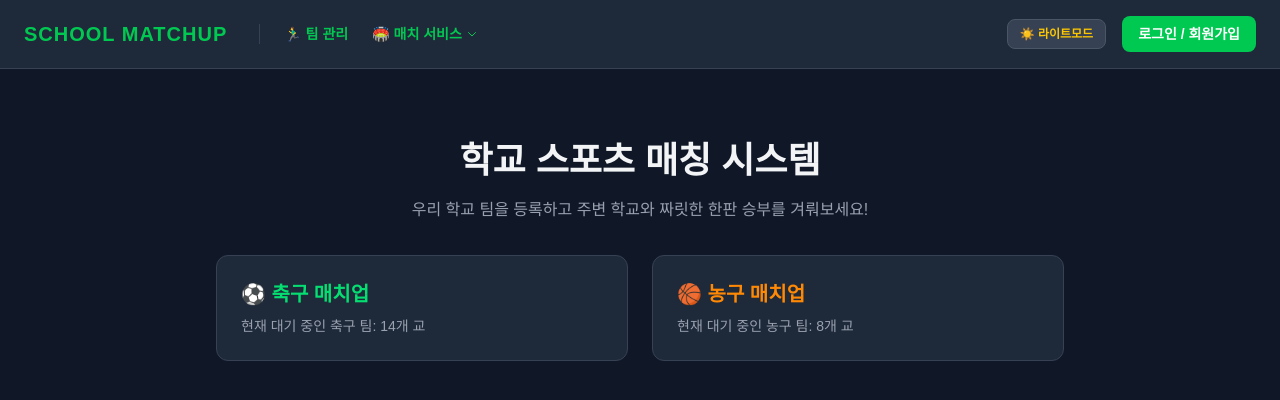
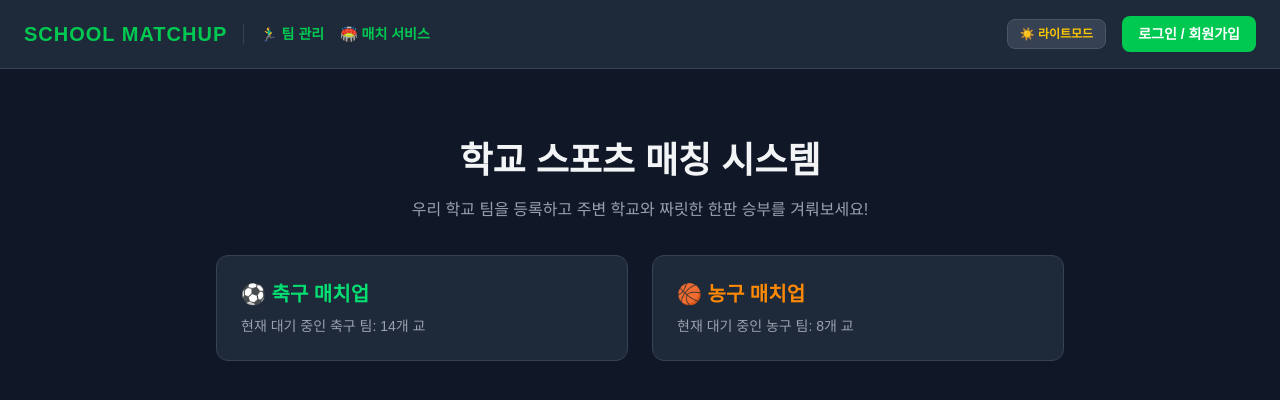
Before and after one commit to ssunvirus/sports-matching-service, a Next.js app in the folder sports-web/: page / in a window 1280 px wide. Shown: the top 400 px of the page. Built offline with nearby package versions, Linux system fonts and the light colour scheme.

Commit message:
변경사항 저장

```diff
--- a/sports-web/src/components/Navbar.tsx
+++ b/sports-web/src/components/Navbar.tsx
@@ -34,11 +34,14 @@ export default function Navbar() {
   return (
     <>
       <nav
-        className={`flex items-center justify-between px-6 py-4 border-b transition-colors duration-300 ${isDarkMode ? "bg-gray-800 border-gray-700 text-gray-100" : "bg-white border-gray-200 text-gray-900 shadow-sm"
-          }`}
+        className={`flex items-center justify-between px-6 py-4 border-b transition-colors duration-300 ${
+          isDarkMode
+            ? "bg-gray-800 border-gray-700 text-gray-100"
+            : "bg-white border-gray-200 text-gray-900 shadow-sm"
+        }`}
       >
         {/* 왼쪽 영역: 서비스 타이틀 및 통합 메뉴바 */}
-        <div className="flex items-center gap-8">
+        <div className="flex items-center gap-4">
           <Link
             href="/"
             className="text-xl font-bold tracking-wider text-green-500 cursor-pointer"
@@ -47,8 +50,7 @@ export default function Navbar() {
           </Link>
 
           {/* 메뉴들을 모아둔 가로 울타리 */}
-          <div className="flex items-center gap-6 border-l border-gray-700 pl-6 h-full">
-
+          <div className="flex items-center gap-4 border-l border-gray-700 pl-4 h-full">
             {/* 🏃‍♂️ 1. 팀 관리 메뉴 */}
             {!loggedInUser ? (
               <button
@@ -68,50 +70,51 @@ export default function Navbar() {
                 🏃‍♂️ 팀 관리
               </Link>
             )}
-
-            {/* 🏟️ 2. 매치 예약 메뉴 그룹 (마우스 호버 감지 최고 대빵 울타리) */}
-            <div className="relative group flex items-center h-full">
-
-              {/* 메인 버튼: pb-6과 -mb-6 투명 통로 기법으로 아래 메뉴판 이동 시 꺼짐 현상 완벽 방어 */}
-              <button className="flex items-center gap-1 text-sm font-bold text-green-500 hover:text-green-400 transition-colors cursor-pointer pb-6 -mb-6">
+            {/* 🏟️ 2. 매치 예약 메뉴 그룹 */}
+            {/* 💡 [수정] flex와 h-full 때문에 감시 영역이 거대해지는 것을 막기 위해 inline-block으로 범위를 딱 버튼 크기로만 제한합니다. */}
+            <div className="relative group inline-block">
+              {/* 1. 메인 메뉴 버튼 */}
+              {/* 💡 [수정] pb-4와 -mb-4로 아래 메뉴판과의 간격만 부드럽게 이어줍니다. */}
+              <button className="flex items-center gap-2 text-sm font-bold text-green-500 hover:text-green-400 transition-colors cursor-pointer pb-4 -mb-4 whitespace-nowrap">
                 🏟️ 매치 서비스
-                <svg
-                  className="w-3 h-3 transition-transform group-hover:rotate-180"
-                  fill="none"
-                  stroke="currentColor"
-                  viewBox="0 0 24 24"
-                >
-                  <path strokeLinecap="round" strokeLinejoin="round" strokeWidth="2" d="M19 9l-7 7-7-7" />
-                </svg>
               </button>
 
-              {/* 롤 아웃되는 서브 메뉴판 */}
-              {/* 💡 핵심: group-hover가 아닐 때는 'invisible opacity-0'으로 완벽 차단, 마우스가 올라가면 0.15초 만에 등장 */}
-              <div className="absolute left-0 top-[100%] w-44 pt-2 opacity-0 invisible group-hover:opacity-100 group-hover:visible transition-all duration-150 z-50">
-                <div
-                  className={`rounded-xl border shadow-2xl overflow-hidden ${isDarkMode ? "bg-gray-800 border-gray-700" : "bg-white border-gray-200"
-                    }`}
+              {/* 2. 롤 아웃되는 서브 메뉴판 */}
+              {/* 💡 [수정] top-full(버튼 바로 아래)과 pt-4(여백)를 줘서 정확히 버튼 밑에 정렬되게 고정합니다. */}
+              <div className="absolute left-0 top-full w-48 pt-4 opacity-0 invisible group-hover:opacity-100 group-hover:visible transition-all duration-200 z-50">
+                <div>test</div>
+                {/* <div
+                  className={`rounded-xl border shadow-2xl overflow-hidden ${
+                    isDarkMode
+                      ? "bg-gray-800 border-gray-700"
+                      : "bg-white border-gray-200"
+                  }`}
                 >
                   <Link
                     href="/match-list"
-                    className={`block px-4 py-3 text-xs font-bold transition-colors ${isDarkMode ? "hover:bg-gray-700 text-gray-300" : "hover:bg-gray-100 text-gray-700"
-                      }`}
+                    className={`block px-4 py-3 text-xs font-bold transition-colors ${
+                      isDarkMode
+                        ? "hover:bg-gray-700 text-gray-300"
+                        : "hover:bg-gray-100 text-gray-700"
+                    }`}
                   >
                     🔍 등록된 매치 확인
                   </Link>
 
                   <Link
                     href="/match-booking"
-                    className={`block px-4 py-3 text-xs font-bold transition-colors border-t ${isDarkMode ? "hover:bg-gray-700 text-gray-300 border-gray-700" : "hover:bg-gray-100 text-gray-700 border-gray-100"
-                      }`}
+                    className={`block px-4 py-3 text-xs font-bold transition-colors border-t ${
+                      isDarkMode
+                        ? "hover:bg-gray-700 text-gray-300 border-gray-700"
+                        : "hover:bg-gray-100 text-gray-700 border-gray-100"
+                    }`}
                   >
                     ➕ 새 매치 등록하기
                   </Link>
-                </div>
+                </div> */}
               </div>
-
-            </div> {/* 📌 group 감시망 마감 */}
-
+            </div>{" "}
+            {/* 📌 group 감시망 마감 */}
           </div>
         </div>
 
@@ -119,10 +122,11 @@ export default function Navbar() {
         <div className="flex items-center gap-4">
           <button
             onClick={() => setIsDarkMode(!isDarkMode)}
-            className={`px-3 py-1.5 text-xs font-bold rounded-lg border transition-colors cursor-pointer ${isDarkMode
+            className={`px-3 py-1.5 text-xs font-bold rounded-lg border transition-colors cursor-pointer ${
+              isDarkMode
                 ? "bg-gray-700 border-gray-600 text-yellow-400 hover:bg-gray-600"
                 : "bg-gray-100 border-gray-300 text-gray-600 hover:bg-gray-200"
-              }`}
+            }`}
           >
             {isDarkMode ? "☀️ 라이트모드" : "🌙 다크모드"}
           </button>
@@ -130,7 +134,10 @@ export default function Navbar() {
           {loggedInUser ? (
             <div className="flex items-center gap-4">
               <span className="text-xs font-medium text-gray-400 bg-gray-900/50 px-3 py-1.5 rounded-lg border border-gray-700">
-                👤 플레이어: <span className="text-gray-200 font-semibold">{loggedInUser.email}</span>
+                👤 플레이어:{" "}
+                <span className="text-gray-200 font-semibold">
+                  {loggedInUser.email}
+                </span>
               </span>
               <span className="text-sm font-semibold bg-green-500/20 text-green-400 px-3 py-1 rounded-full border border-green-500/30">
                 🏫 {loggedInUser.schoolName} 대표
@@ -153,7 +160,11 @@ export default function Navbar() {
         </div>
       </nav>
 
-      <AuthModal isOpen={isModalOpen} onClose={() => setIsModalOpen(false)} isDarkMode={isDarkMode} />
+      <AuthModal
+        isOpen={isModalOpen}
+        onClose={() => setIsModalOpen(false)}
+        isDarkMode={isDarkMode}
+      />
     </>
   );
 }
```
